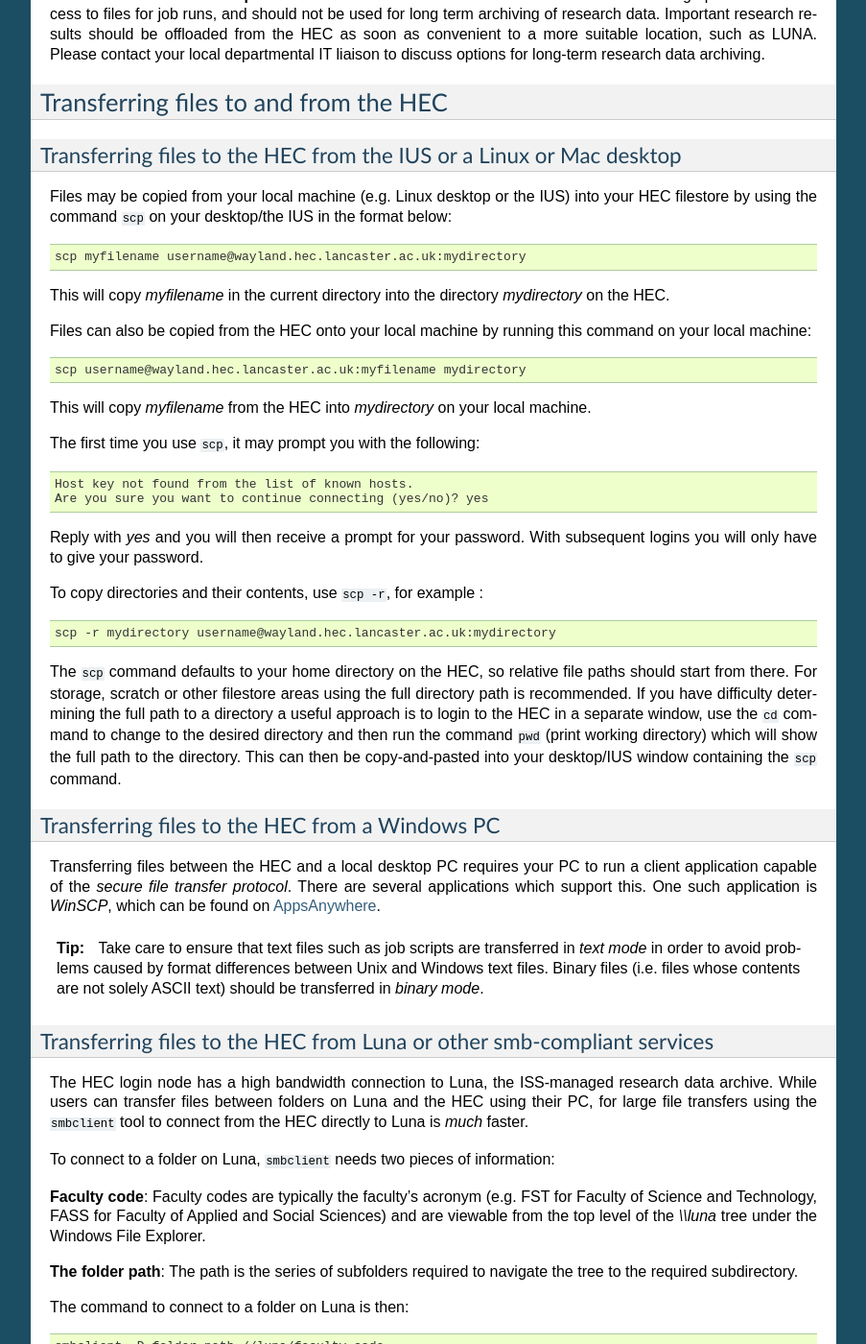
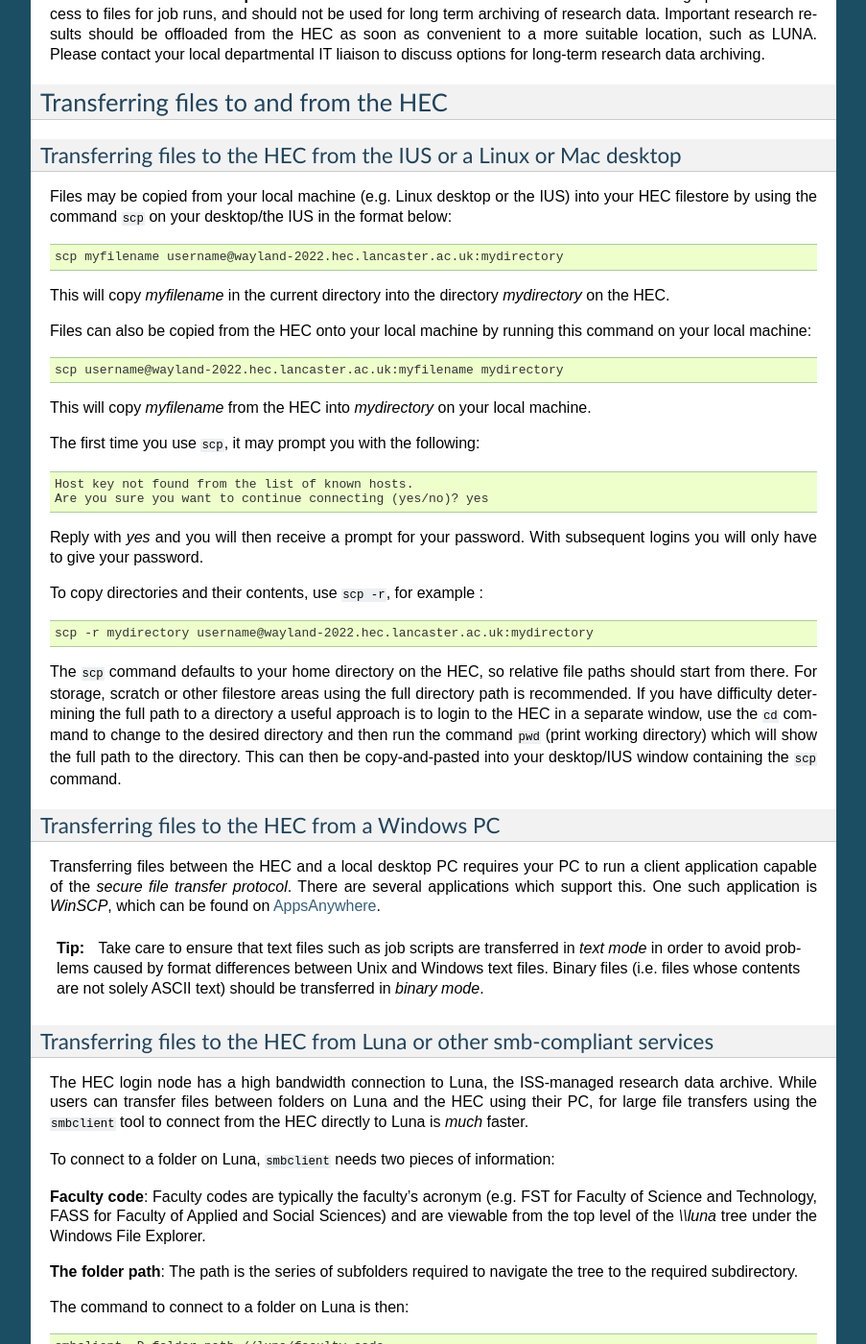
Before and after one commit to MikePacey/Lancaster-HEC, a Sphinx documentation site: the page built from docs/filestore.rst, in a window 1280 px wide and 1400 px high, scrolled down 1770 px. Shown: the whole window at 96% size, without its empty margins (198-1101 px from the left). Built offline with Sphinx 7.4.7, drawn with Linux system fonts in a browser that asks for light colours; some of the changed text lies outside the part shown.

```diff
--- a/docs/filestore.rst
+++ b/docs/filestore.rst
@@ -160,7 +160,7 @@
 
 .. code-block:: console
 
-  scp myfilename username@wayland.hec.lancaster.ac.uk:mydirectory
+  scp myfilename username@wayland-2022.hec.lancaster.ac.uk:mydirectory
 
 This will copy *myfilename* in the current directory into the directory
 *mydirectory* on the HEC.
@@ -170,7 +170,7 @@
 
 .. code-block:: console
 
-  scp username@wayland.hec.lancaster.ac.uk:myfilename mydirectory
+  scp username@wayland-2022.hec.lancaster.ac.uk:myfilename mydirectory
 
 This will copy *myfilename* from the HEC into *mydirectory* on your local machine.
 
@@ -188,7 +188,7 @@
 
 .. code-block:: console
 
-  scp -r mydirectory username@wayland.hec.lancaster.ac.uk:mydirectory
+  scp -r mydirectory username@wayland-2022.hec.lancaster.ac.uk:mydirectory
 
 The ``scp`` command defaults to your home directory on the HEC, so relative
 file paths should start from there. For storage, scratch or other
@@ -249,7 +249,7 @@
 
 .. code-block:: console
 
-  wayland% smbclient -D py/gondor //luna/fst
+  wayland-2022% smbclient -D py/gondor //luna/fst
   Enter LANCS\testuser's password:
   Try "help" to get a list of possible commands.
   smb: \py\gondor\>
--- a/docs/login.rst
+++ b/docs/login.rst
@@ -15,11 +15,11 @@
 
 .. code-block:: console
 
-  ssh -X username@wayland.hec.lancaster.ac.uk
+  ssh -X username@wayland-2022.hec.lancaster.ac.uk
 
 From a local Windows PC, the HEC can be accessed using PuTTY or any
 ssh (Secure Shell) capable application using the same hostname:
-wayland.hec.lancs.ac.uk. The PuTTY application is available on
+wayland-2022.hec.lancs.ac.uk. The PuTTY application is available on
 AppsAnywhere to enable ssh connections on university PCs.
 
 For Windows PC users who wish to use applications on the HEC which
--- a/docs/monitoring.rst
+++ b/docs/monitoring.rst
@@ -196,7 +196,7 @@
 
 .. code-block:: console
 
-  wayland-2020% qcgtop -u testuser
+  wayland-2022% qcgtop -u testuser
 
          Job   %CPU Memory
          ---   ---- ------
```
